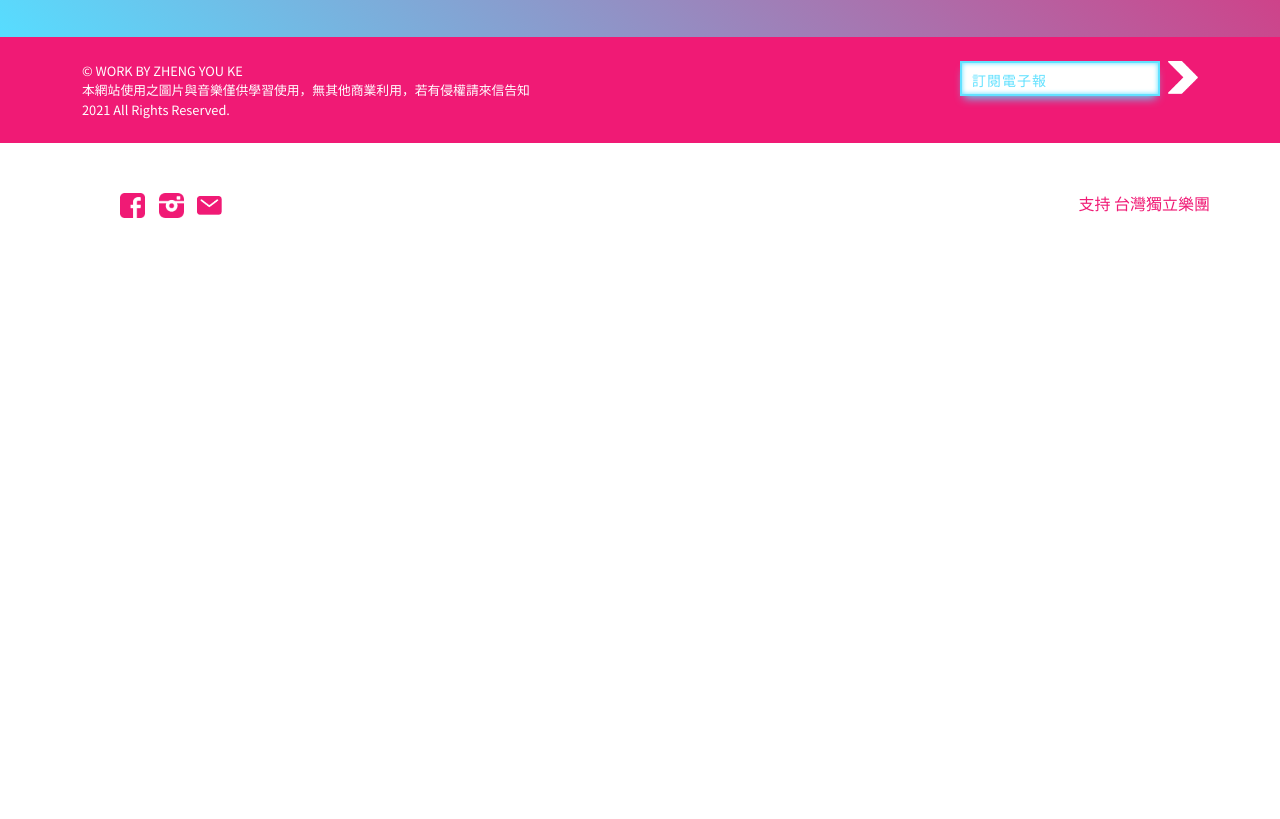
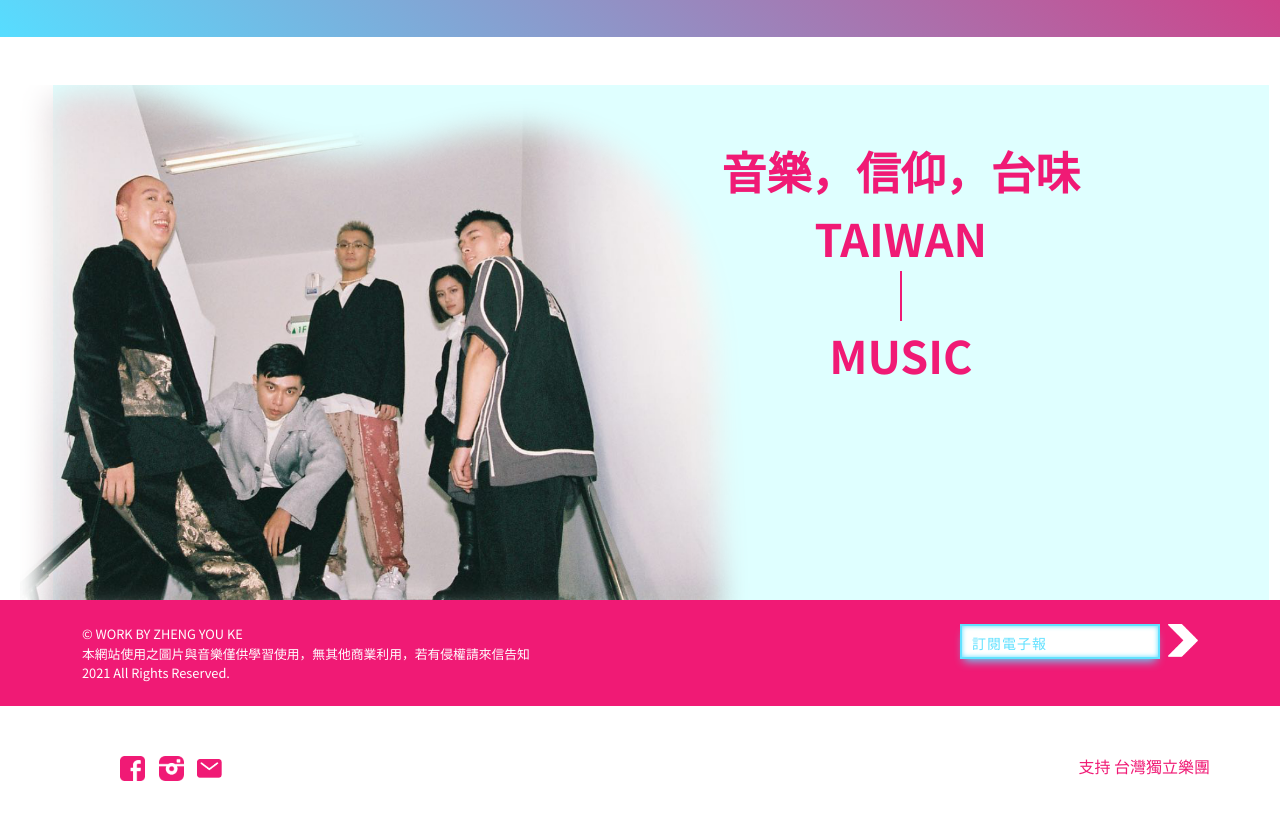
Before and after one commit to avy60263xv/TaiwanIndieBand, a website: page index.html in a window 1280 px wide. Shown: the part 1247-2066 px from the top of the page. Before the commit the page ends 1513 px from the top, so only its background shows below. Drawn offline with nearby package versions, Linux system fonts and the light colour scheme.

Commit message:
index page finish

```diff
--- a/index.html
+++ b/index.html
@@ -93,6 +93,18 @@
       </div>
     </section>
 
+    <section class="MBTsection mt-5">
+      <div class="row">
+        <div class="rectangle"></div>
+        <img src="img/MBTsection.png" alt="">
+        <div class="MBTword">
+          <span>音樂，信仰，台味</span><br>
+          <span>TAIWAN</span><br>
+          <div class="line"></div>
+          <span>MUSIC</span>
+        </div>
+      </div>
+    </section>
 
     <section class="footer">
       <div class="container">
--- a/sass/main.sass
+++ b/sass/main.sass
@@ -270,3 +270,38 @@ nav
                 font-size: 14px
                 bottom: 50px
                 left: 10px
+
+.MBTsection
+    .rectangle
+        +size(95vw, 100%)
+        background: rgba(98, 255, 255, 0.2)
+        position: absolute
+        left: 5%
+    img
+        +size(60%, 60%)
+        left: 20px
+    @media screen and ( max-width:414px)
+        img
+             +size(80%, 80%)
+    .MBTword
+        +size(50%, auto)
+        position: absolute
+        top: 10%
+        right: 5%
+        .line
+            +size(1px,50px)
+            border: solid 1px $pink
+            left: 50%
+            transform: translateX(-50%)
+        span
+            display: inline-block
+            font-size: 3.5vw
+            font-weight: 600
+            color: $pink
+            left: 50%
+            transform: translateX(-50%)
+        @media screen and ( max-width:414px)
+            .line
+                +size(1px,25px)
+            span
+                font-size: 16px
```
Also changed, not shown: img/MBTsection.png (added), sass/main.css, sass/music.css, 3 other files.
